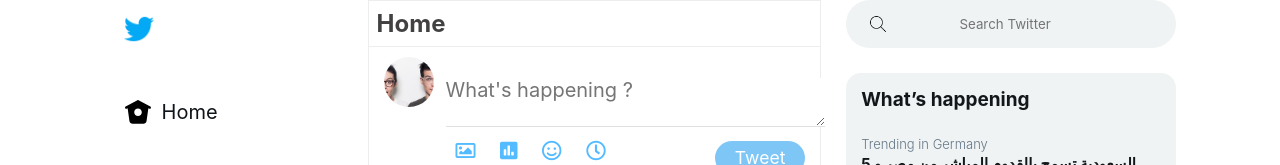
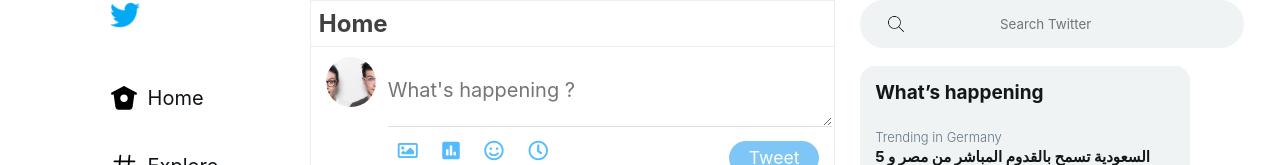
Before and after one commit to leenaAhmed/twitter-clone, a plain HTML site: page index.html in a window 1280 px wide. Shown: the top 165 px of the page. Drawn offline with Linux system fonts and the light colour scheme.

Commit message:
add fixes for sidebar

```diff
--- a/css/style.css
+++ b/css/style.css
@@ -22,11 +22,9 @@ a {
   padding: 25px;
 }
 /*  left side */
-aside {
-  margin: 14px;
-}
+
 .left-sidebar {
-  position: sticky;
+  position: fixed;
   top: 0;
 }
 .left-sidebar .brand {
@@ -97,7 +95,7 @@ aside {
 main {
   width: 50%;
   height: 100%;
-  margin-left: 30px;
+  margin-left: 20%;
   border: 1px solid rgba(214, 212, 212, 0.418);
 }
 main nav {
@@ -242,19 +240,18 @@ textarea:focus {
 .right-sidebar {
   width: 30%;
   margin-left: 25px;
+
   margin-top: 0px;
 }
 .right-sidebar-search {
-  position: sticky;
+  position: fixed;
   margin-top: 0px;
   top: 0;
-  width: 100%;
   background-color: #fff;
   margin-bottom: 25px;
+  width: 24rem;
 }
-.right-sidebar-search i {
-  color: rgb(100, 16, 16);
-}
+
 .right-sidebar-search input {
   width: 100%;
   border-radius: 35px;
@@ -277,6 +274,8 @@ textarea:focus {
 .trends-for-you {
   border-radius: 15px;
   margin-bottom: 15px;
+  margin-top: 20%;
+
   padding-bottom: 10px;
 }
 
```
